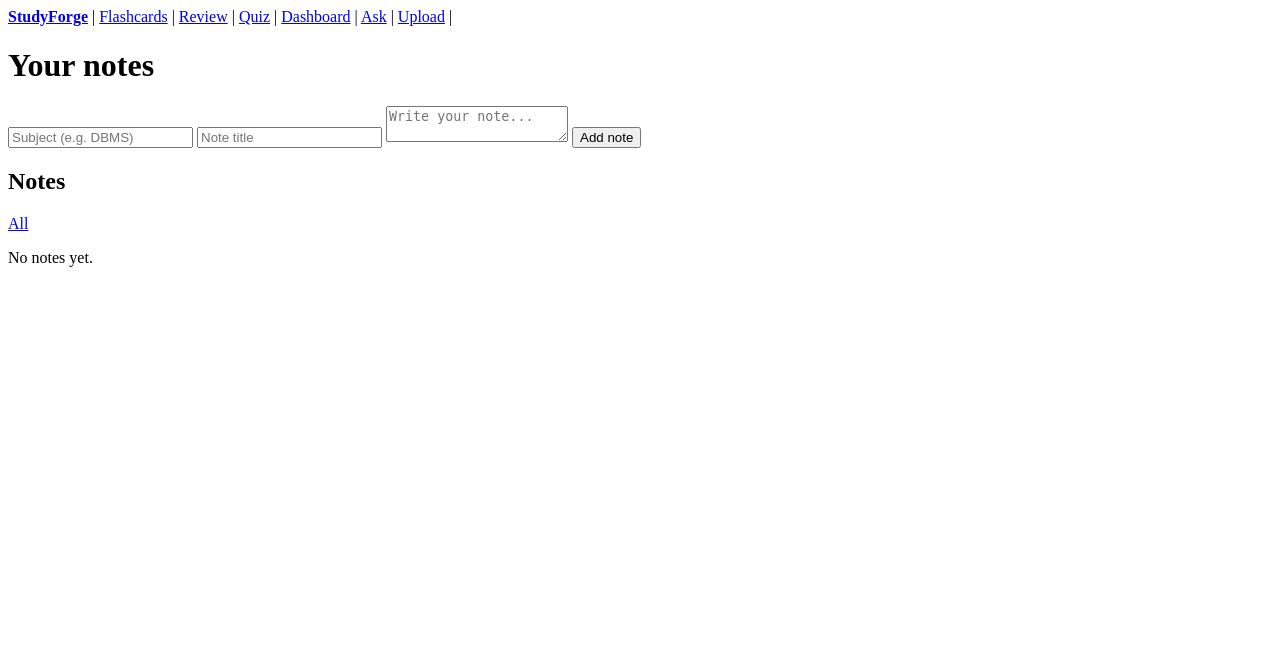
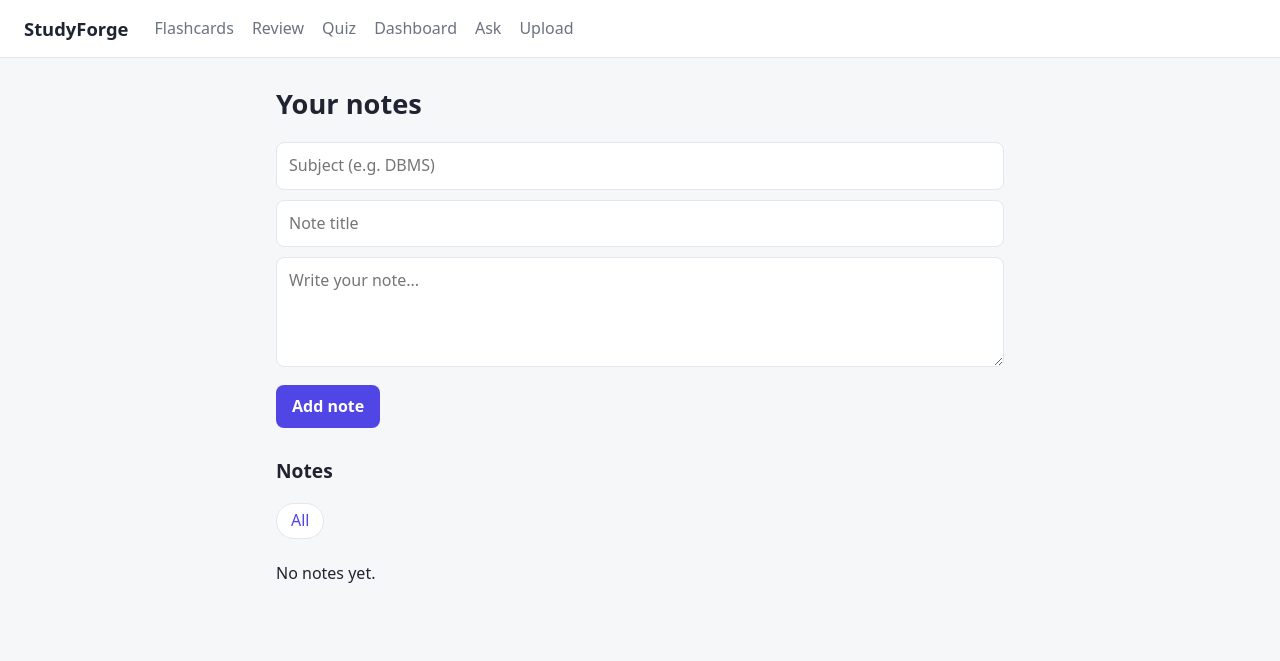
Before and after one commit to MohdSaad25/StudyForge, a Flask app: page / in a window 1280 px wide. Shown: the top 661 px of the page. Run offline with Flask 3, Linux system fonts and the light colour scheme; data that the repository does not hold is empty.

Commit message:
Add styling

```diff
--- a/static/style.css
+++ b/static/style.css
@@ -1 +1,135 @@
 .note-content { white-space: pre-wrap; }
+:root {
+  --bg: #f6f7f9;
+  --surface: #ffffff;
+  --text: #1f2430;
+  --muted: #6b7280;
+  --border: #e3e6ec;
+  --accent: #4f46e5;
+  --accent-hover: #4338ca;
+  --on-accent: #ffffff;
+  --danger: #dc2626;
+}
+
+@media (prefers-color-scheme: dark) {
+  :root {
+    --bg: #11131a;
+    --surface: #1a1d27;
+    --text: #e8eaf0;
+    --muted: #98a0b3;
+    --border: #2a2f3d;
+    --accent: #818cf8;
+    --accent-hover: #a5b4fc;
+    --on-accent: #0f1020;
+    --danger: #f87171;
+  }
+}
+
+* { box-sizing: border-box; }
+
+body {
+  margin: 0;
+  background: var(--bg);
+  color: var(--text);
+  font-family: system-ui, -apple-system, "Segoe UI", Roboto, sans-serif;
+  line-height: 1.6;
+}
+
+/* navbar */
+nav {
+  display: flex;
+  flex-wrap: wrap;
+  align-items: center;
+  gap: 4px 18px;
+  padding: 14px 24px;
+  background: var(--surface);
+  border-bottom: 1px solid var(--border);
+  position: sticky;
+  top: 0;
+  z-index: 10;
+}
+nav a { color: var(--muted); text-decoration: none; font-weight: 500; }
+nav a:hover { color: var(--accent); }
+nav .brand { color: var(--text); font-size: 1.15rem; font-weight: 700; margin-right: 8px; }
+
+/* layout */
+main { max-width: 760px; margin: 0 auto; padding: 24px 16px 60px; }
+h1 { font-size: 1.7rem; margin: 0 0 16px; }
+h2 { font-size: 1.2rem; margin: 28px 0 12px; }
+a { color: var(--accent); }
+small { color: var(--muted); }
+.note-content { white-space: pre-wrap; }
+
+/* cards: notes, flashcards, quiz questions, results */
+main > div, form > div {
+  background: var(--surface);
+  border: 1px solid var(--border);
+  border-radius: 12px;
+  padding: 14px 16px;
+  margin-bottom: 12px;
+}
+main > div > a { margin-right: 14px; }
+
+/* forms */
+input, textarea, select {
+  width: 100%;
+  padding: 10px 12px;
+  margin: 0 0 10px;
+  border: 1px solid var(--border);
+  border-radius: 8px;
+  background: var(--surface);
+  color: var(--text);
+  font: inherit;
+}
+textarea { min-height: 110px; resize: vertical; }
+input:focus, textarea:focus { outline: 2px solid var(--accent); border-color: transparent; }
+input[type="radio"] { width: auto; margin: 0 8px 0 0; }
+label { display: inline-block; margin: 4px 0; cursor: pointer; }
+
+/* buttons */
+button {
+  font: inherit;
+  font-weight: 600;
+  padding: 9px 16px;
+  border: none;
+  border-radius: 8px;
+  background: var(--accent);
+  color: var(--on-accent);
+  cursor: pointer;
+}
+button:hover { background: var(--accent-hover); }
+#ans button { margin-right: 8px; }
+
+/* delete button: chhota aur lal */
+form[action^="/delete"] button {
+  background: transparent;
+  color: var(--danger);
+  border: 1px solid var(--danger);
+  padding: 3px 10px;
+}
+form[action^="/delete"] button:hover { background: var(--danger); color: var(--on-accent); }
+
+/* subject filter chips (home page) */
+.filters a {
+  display: inline-block;
+  padding: 4px 14px;
+  margin: 0 6px 6px 0;
+  border: 1px solid var(--border);
+  border-radius: 999px;
+  background: var(--surface);
+  text-decoration: none;
+}
+.filters a:hover { border-color: var(--accent); }
+
+/* dashboard charts */
+canvas {
+  background: var(--surface);
+  border: 1px solid var(--border);
+  border-radius: 12px;
+  padding: 12px;
+}
+
+@media (max-width: 600px) {
+  nav { padding: 12px 16px; }
+  h1 { font-size: 1.4rem; }
+}
--- a/templates/base.html
+++ b/templates/base.html
@@ -8,14 +8,14 @@
   {% block head %}{% endblock %}
 </head>
 <body>
-  <nav>
-    <a href="{{ url_for('home') }}"><strong>StudyForge</strong></a> |
-    <a href="{{ url_for('cards') }}">Flashcards</a> |
-    <a href="{{ url_for('review') }}">Review</a> |
-    <a href="{{ url_for('quiz') }}">Quiz</a> |
-    <a href="{{ url_for('dashboard') }}">Dashboard</a> |
-        <a href="{{ url_for('ask') }}">Ask</a> |
-    <a href="{{ url_for('upload') }}">Upload</a> |
+    <nav>
+    <a class="brand" href="{{ url_for('home') }}">StudyForge</a>
+    <a href="{{ url_for('cards') }}">Flashcards</a>
+    <a href="{{ url_for('review') }}">Review</a>
+    <a href="{{ url_for('quiz') }}">Quiz</a>
+    <a href="{{ url_for('dashboard') }}">Dashboard</a>
+    <a href="{{ url_for('ask') }}">Ask</a>
+    <a href="{{ url_for('upload') }}">Upload</a>
   </nav>
   <main>
     {% block content %}{% endblock %}
--- a/templates/dashboard.html
+++ b/templates/dashboard.html
@@ -20,6 +20,8 @@
   <canvas id="week" height="120"></canvas>
 
   <script>
+    Chart.defaults.color = getComputedStyle(document.body).color;
+    Chart.defaults.borderColor = getComputedStyle(document.body).getPropertyValue('--border').trim();
     new Chart(document.getElementById('acc'), {
       type: 'bar',
       data: {
--- a/templates/index.html
+++ b/templates/index.html
@@ -10,11 +10,11 @@
   </form>
 
   <h2>Notes</h2>
-  <p>
-    <a href="{{ url_for('home') }}">All</a>
-    {% for s in subjects %}
-      | <a href="{{ url_for('home', subject=s) }}">{{ s }}</a>
-    {% endfor %}
+  <p class="filters">
+  <a href="{{ url_for('home') }}">All</a>
+  {% for s in subjects %}
+    <a href="{{ url_for('home', subject=s) }}">{{ s }}</a>
+  {% endfor %}
   </p>
   {% if selected %}<p>Showing: <strong>{{ selected }}</strong></p>{% endif %}
 
```
